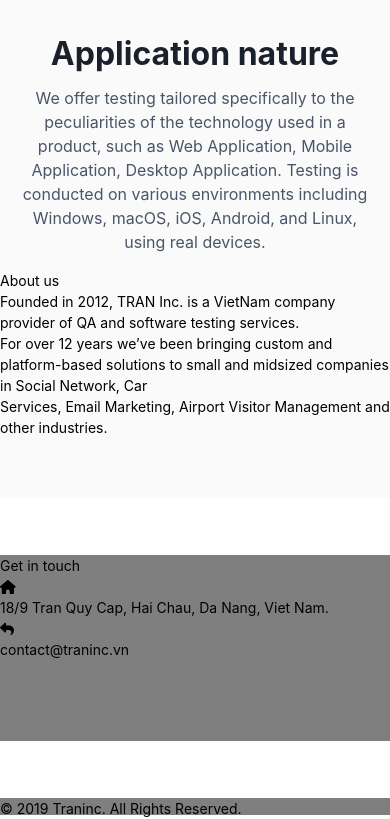
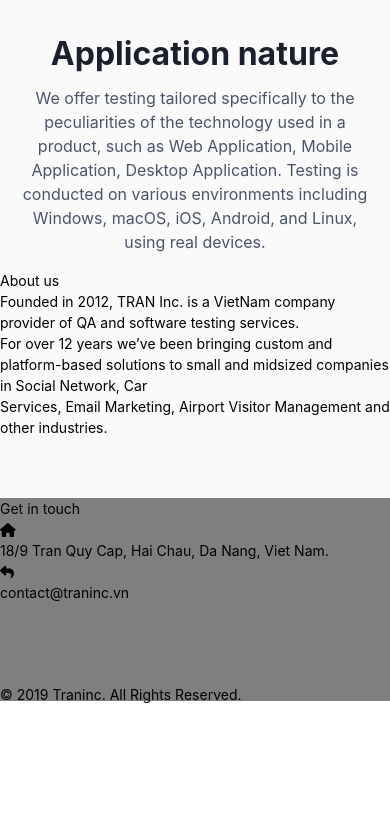
Before and after one commit to xuanphong230104/landingpage-traninc, a React (Vite) app: page / in a window 390 px wide. Shown: the part 3497-4316 px from the top of the page. After the commit the page ends 4202 px from the top, so only its background shows below. Built offline with nearby package versions, Linux system fonts and the light colour scheme.

Commit message:
fix Contact Page

```diff
--- a/src/component/Contact/index.tsx
+++ b/src/component/Contact/index.tsx
@@ -5,13 +5,13 @@ import { faHome, faMailReply } from '@fortawesome/free-solid-svg-icons';
 const Contact = () => {
   return (
     <div className="contact-container">
-      <h2 className="contact-title lg:ml-96 md:ml-10 sm:ml-10 py-10 text-2xl font-bold md:text-xl text-white pl-10">Get in touch</h2>
+      <h2 className="contact-title lg:ml-96 md:ml-10 sm:ml-10 py-8 text-2xl font-bold md:text-xl text-white pl-10">Get in touch</h2>
       <div className="contact-info flex flex-col gap-4">
         <div className="flex items-center">
           <FontAwesomeIcon icon={faHome} className="lg:ml-96 md:ml-10 sm:ml-10 pl-10 " />
           <p className='ml-2 text-white'>18/9 Tran Quy Cap, Hai Chau, Da Nang, Viet Nam.</p>
         </div>
-        <div className="flex items-center">
+        <div className="flex items-center mb-10">
           <FontAwesomeIcon  icon={faMailReply} className="lg:ml-96 md:ml-10 sm:ml-10 pl-10 " />
           <p className='ml-2 text-white'>contact@traninc.vn</p>
         </div>
--- a/src/pages/Home/index.tsx
+++ b/src/pages/Home/index.tsx
@@ -67,21 +67,21 @@ const Home: React.FC = () => {
           </div>
           <div
             id="part-4"
-            className="sm:h-1"
+            className="sm:h-4 max-sm:mb-20"
             style={{ height: "27vh", background: "rgba(0,0,0,0.02)" }}
           >
             <AboutUs />
           </div>
           <div
             id="part-5"
-            className="part-1-section"
+            className=""
             style={{ height: "22vh", background: "rgba(0,0,0,0.50)" }}
           >
             <Contact />
           </div>
           <div
             id="part-6"
-            className="part-1-section"
+            className="part-6-section"
             style={{ height: "2vh", background: "rgba(0,0,0,0.50)" }}
           >
             <Footer />
```
Also changed, not shown: src/component/AboutUs/index.scss (added, +11 -0 lines), src/component/Contact/index.scss (added).
